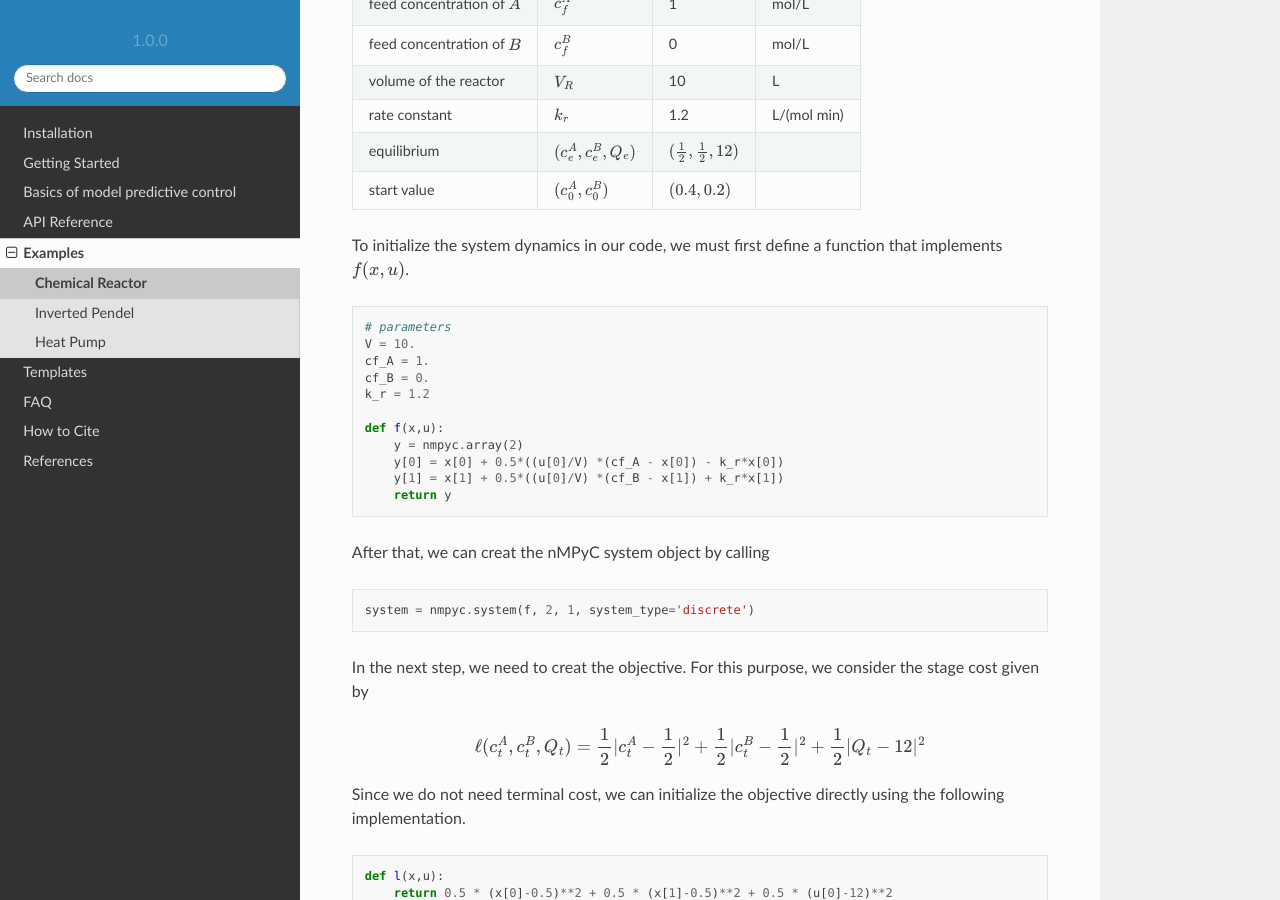
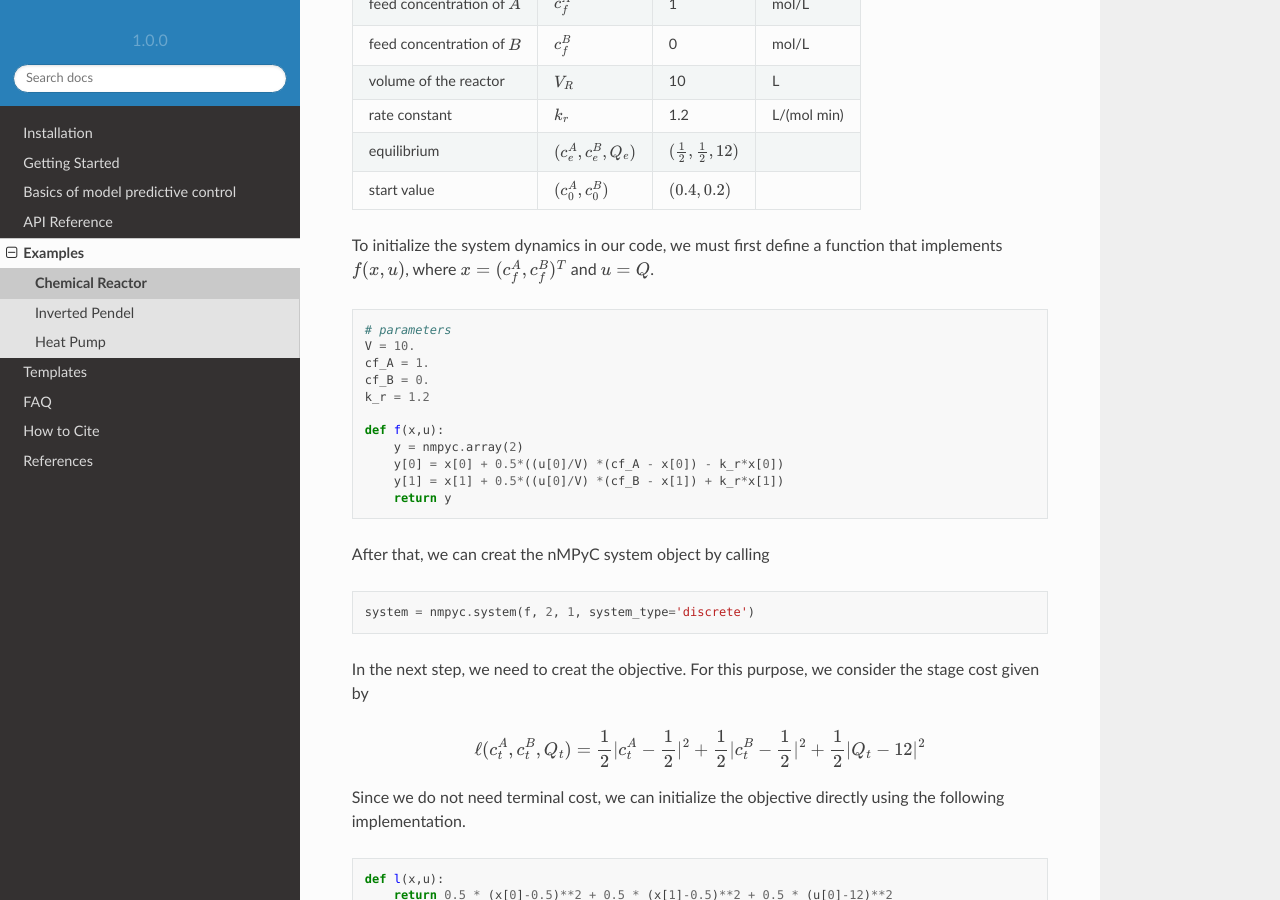
Before and after one commit to nMPyC/nmpyc, a Sphinx documentation site: the page built from docs/source/example/reactor.rst, in a window 1280 px wide and 900 px high, scrolled down 581 px. Built offline with Sphinx 7.4.7 and the Read the Docs theme 2.0.0, drawn with Linux system fonts in a browser that asks for light colours; cross-references to code outside the pages are shown as plain code.

Commit message:
Update reactor.rst

```diff
--- a/docs/source/example/reactor.rst
+++ b/docs/source/example/reactor.rst
@@ -35,7 +35,7 @@ equilibrium                       :math:`(c_e^{A},c_e^B,Q_e)`    :math:`(\frac 1
 start value                       :math:`(c_0^{A},c_0^B)`        :math:`(0.4, 0.2)`
 ================================ =============================  =====================================  ================
 
-To initialize the system dynamics in our code, we must first define a function that implements :math:`f(x,u)`.
+To initialize the system dynamics in our code, we must first define a function that implements :math:`f(x,u)`, where :math:`x = (c_f^{A},c_f^{B})^T` and :math:`u=Q`.
 
 .. code-block:: python
 
```
